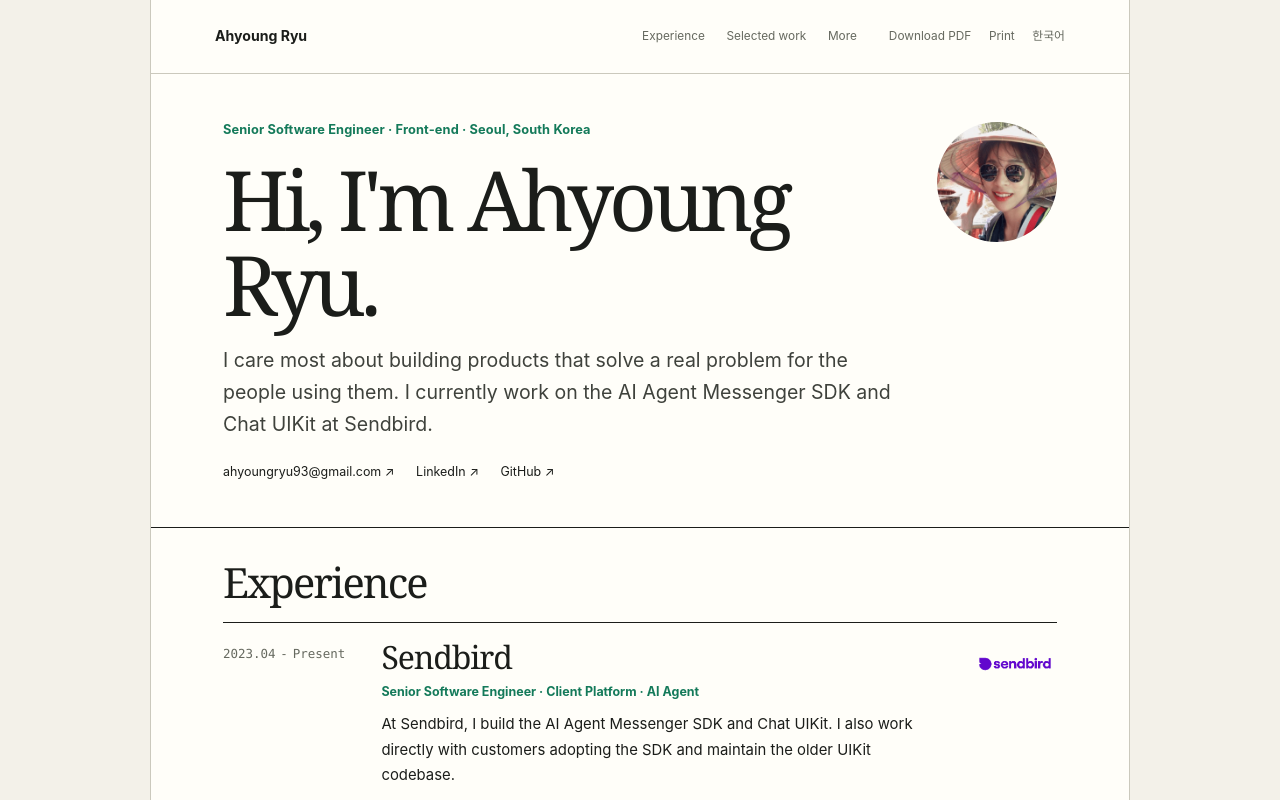
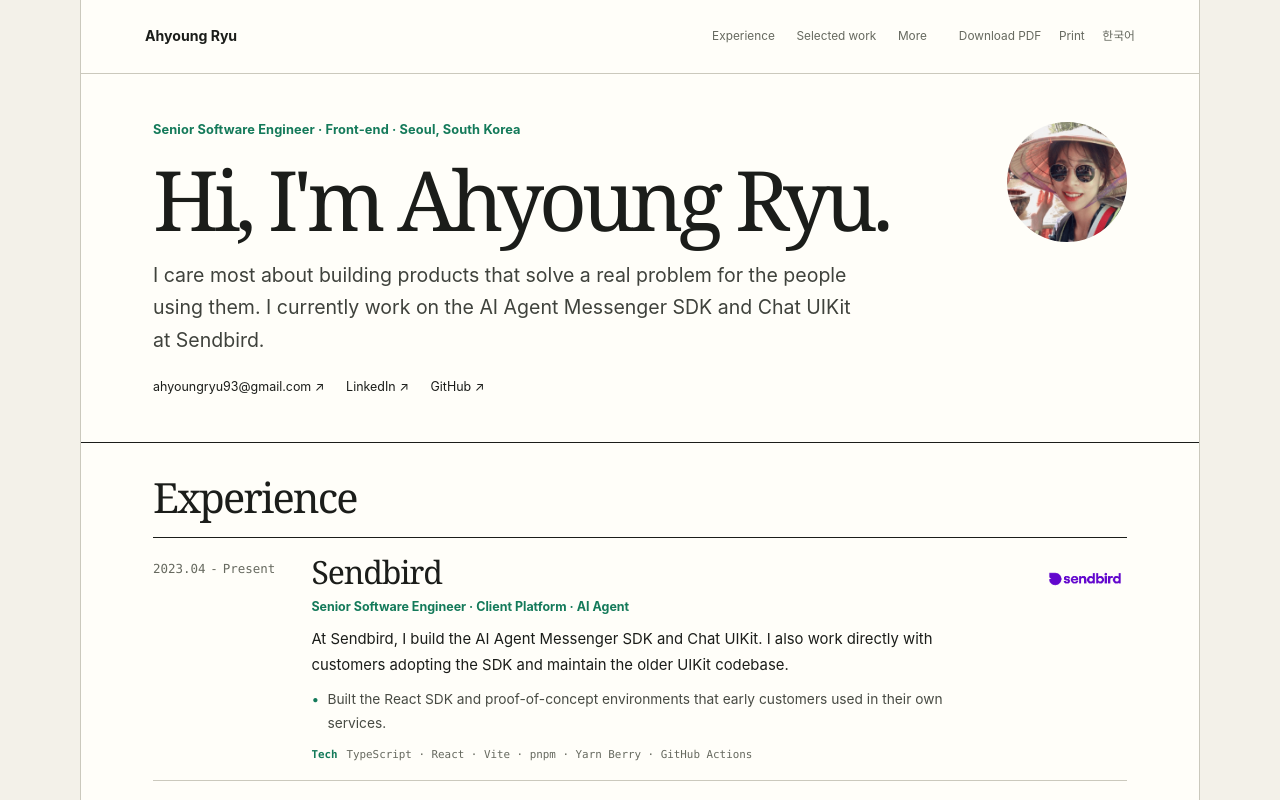
Before and after one commit to AhyoungRyu/AhyoungRyu.github.io, a Next.js app: page /en/ in a window 1280 px wide. Shown: the top 800 px of the page. Built offline with nearby package versions, Linux system fonts and the light colour scheme.

Commit message:
style: widen resume for faster scanning

```diff
--- a/app/globals.css
+++ b/app/globals.css
@@ -1088,7 +1088,7 @@
 
 .site-shell {
   display: block;
-  width: min(100%, 980px);
+  width: min(100%, 1120px);
   min-height: 100vh;
   margin: 0 auto;
   border-right: 1px solid var(--line);
```
Also changed, not shown: 3 other files (tests, documents, lock files or other folders).
